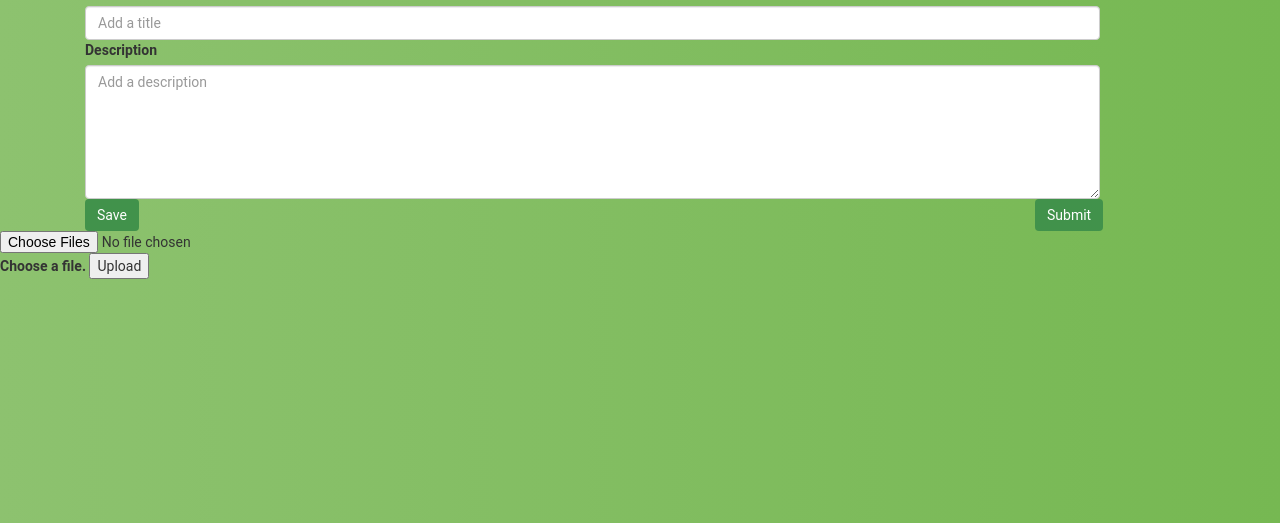
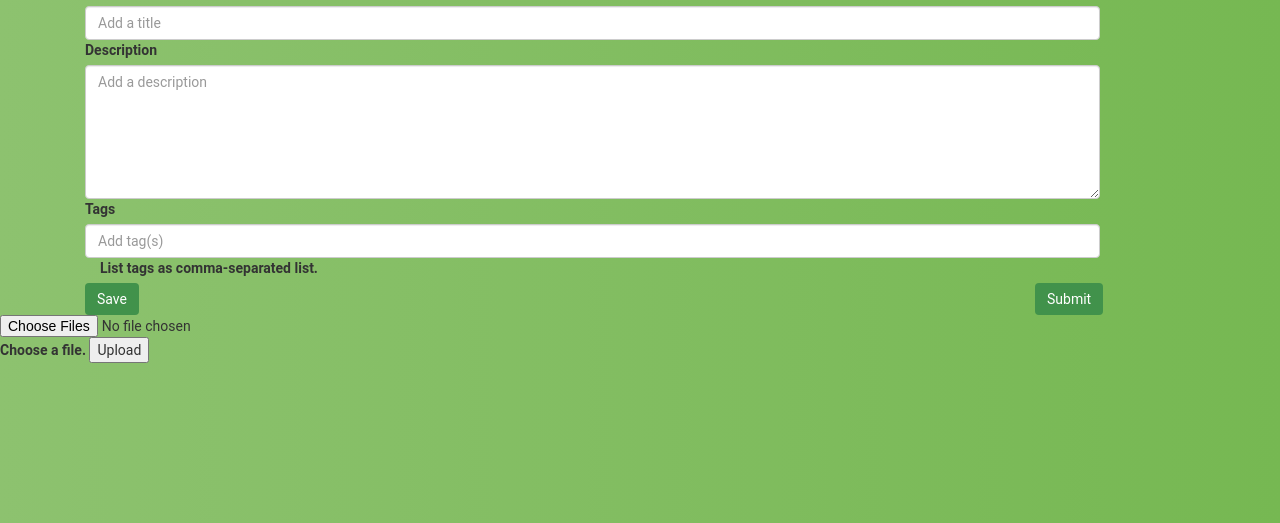
Before and after one commit to ghartman1620/TeachShare, a Django app: page /account/create/ in a window 1280 px wide. Shown: the part 207-730 px from the top of the page. Run offline with Django 3.2, Linux system fonts and the light colour scheme; a user stored in the database is signed in; some libraries are stand-ins or nearby versions.

Commit message:
Tagging feature added to post

```diff
--- a/TeachShare_WebApp/accounts/templates/accounts/post_create.html
+++ b/TeachShare_WebApp/accounts/templates/accounts/post_create.html
@@ -69,6 +69,14 @@
       </div>
 
       <div class="form-group">
+         <label for="tag" class="col-sm-12 control-label">Tags</label>
+         <div class="col-sm-11">
+         <input type="text" class="form-control" id="tag" name="tag" placeholder="Add tag(s)" value="">
+         <label for="prompt" class="col-sm-12 control-label">List tags as comma-separated list.</label>
+         </div>
+      </div>
+
+      <div class="form-group">
          <div class="col-sm-2 pull-right">
          <input id="submit" name="submit" type="submit" value="Submit" class="btn btn-primary">
          </div>
--- a/TeachShare_WebApp/accounts/views.py
+++ b/TeachShare_WebApp/accounts/views.py
@@ -9,7 +9,7 @@ from django.contrib.auth.models import User
 from django.contrib.auth.forms import UserChangeForm
 from django.contrib.auth.decorators import login_required
 from accounts.forms import EditProfileForm
-from accounts.models import Post, UserProfile, GradeTaught
+from accounts.models import Tag, Post, UserProfile, GradeTaught
 
 # Create your views here.
 def home(request):
@@ -105,6 +105,7 @@ def post_create(request):
 		post = Post(title=request.POST['title'], content=request.POST['description'],
 						user=request.user.username)
 		post.save()
+		add_tag(request,post)
 		return HttpResponseRedirect(reverse('account:dashboard'))
 	else:
 
@@ -116,9 +117,18 @@ def post_detail(request, id= None):
 	context = {
 		"title": instance.title,
 		"instance": instance,
+		"tags": instance.tag_set.all()
 	}
 	return render(request,'accounts/post_detail.html',context)
 
+
+def add_tag(request, post):
+	if request.method == 'POST':
+		tagString =request.POST['tag']
+		tagList = tagString.split(',')
+		for s in tagList:
+			tag = Tag(tag=s, post=post)
+			tag.save()
 
 def password_change(request):
 	try:
```
Also changed, not shown: TeachShare_WebApp/accounts/templates/accounts/post_detail.html (+7 -0 lines), TeachShare_WebApp/accounts/migrations/0006_tag.py (added), TeachShare_WebApp/db.sqlite3, 5 other files.
